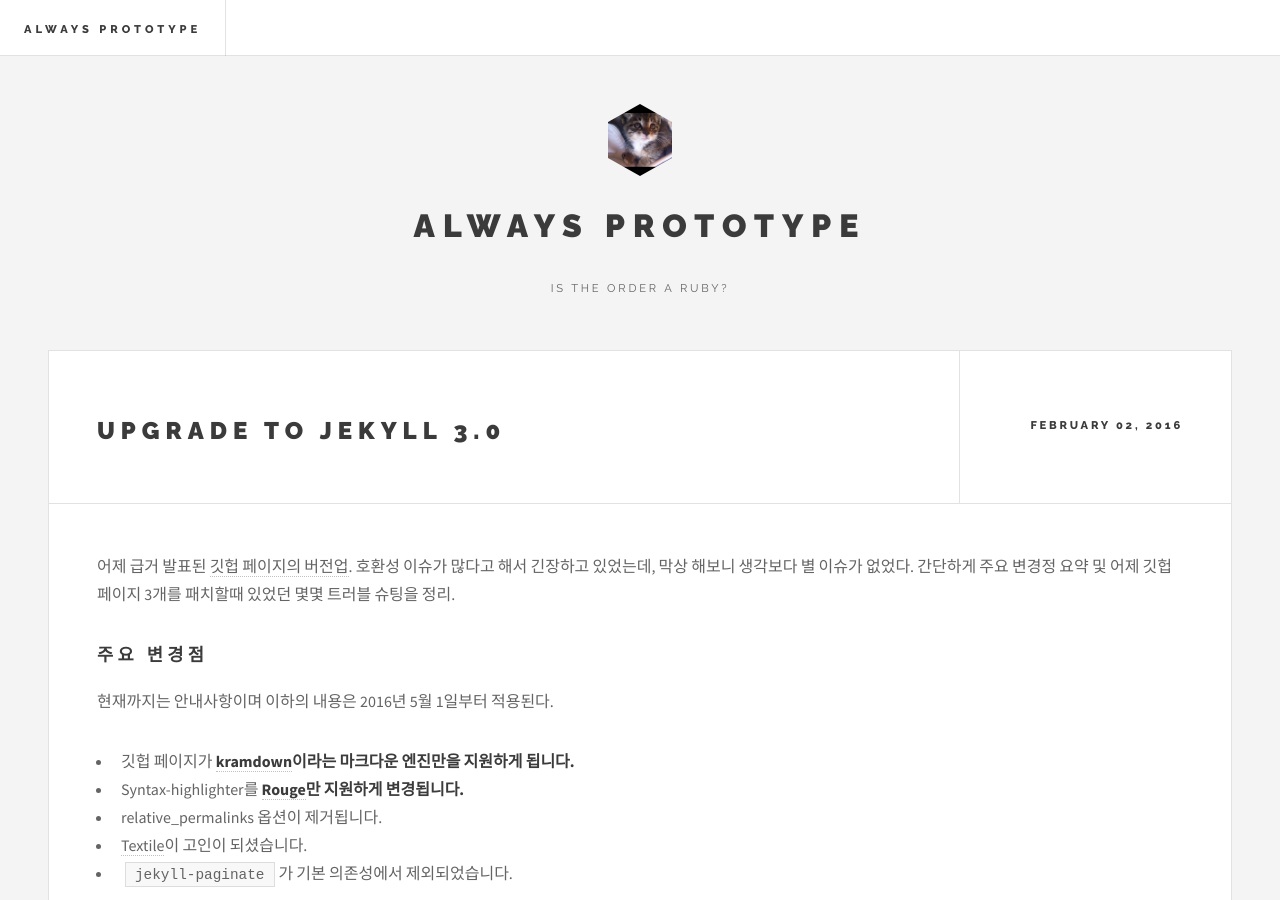
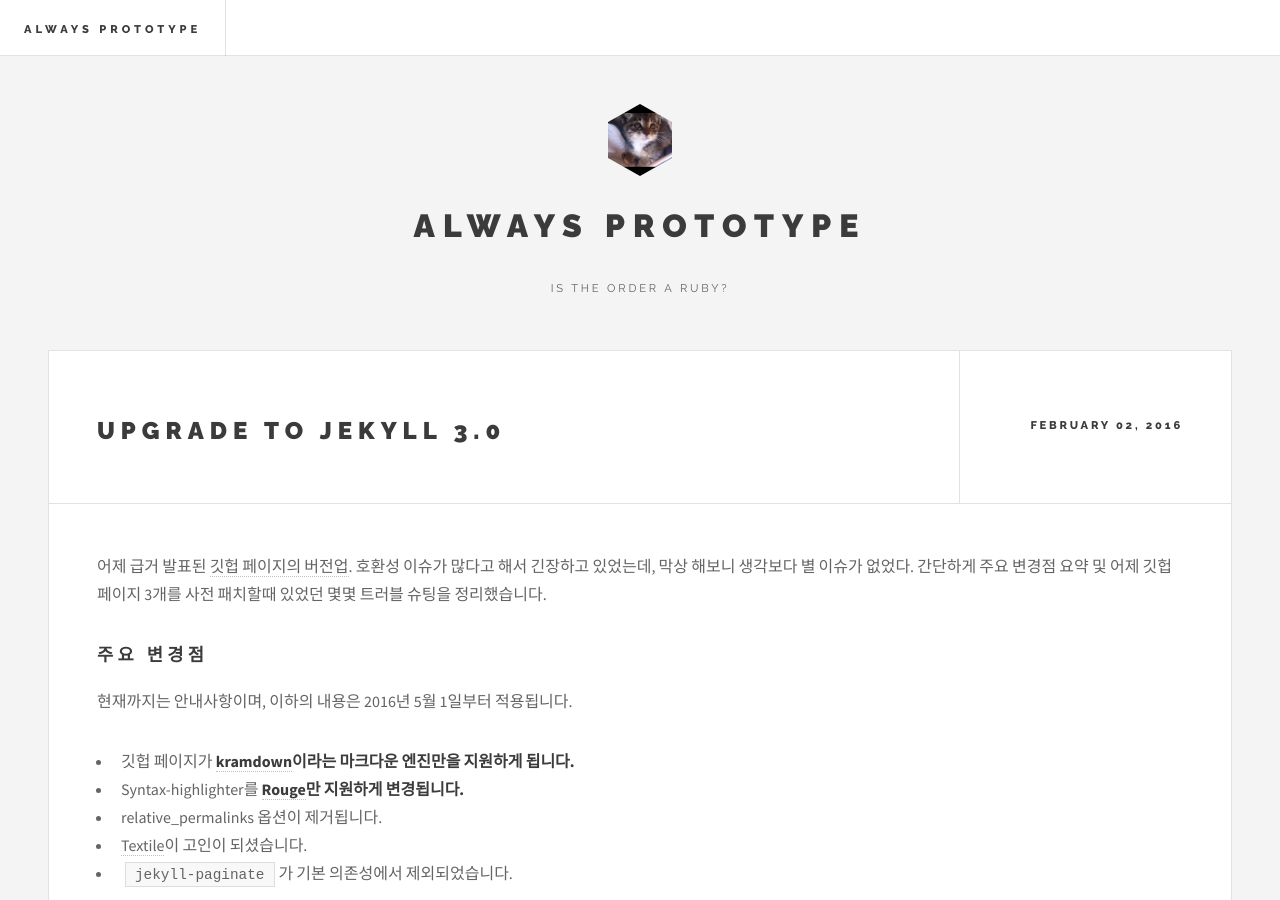
Before and after one commit to riseshia/archived-riseshia-github-io, a Jekyll site: the page built from _posts/2016-02-03-upgrade-to-jekyll-3-0.md, in a window 1280 px wide and 900 px high. Built offline with Jekyll 4.4.1, drawn with Linux system fonts in a browser that asks for light colours.

Commit message:
Build website

```diff
--- a/_posts/2016-02-03-upgrade-to-jekyll-3-0.md
+++ b/_posts/2016-02-03-upgrade-to-jekyll-3-0.md
@@ -5,11 +5,11 @@ date: 2016-02-02 23:30:17
 categories:
 ---
 
-어제 급거 발표된 [깃헙 페이지의 버전업](https://github.com/blog/2100-github-pages-now-faster-and-simpler-with-jekyll-3-0). 호환성 이슈가 많다고 해서 긴장하고 있었는데, 막상 해보니 생각보다 별 이슈가 없었다. 간단하게 주요 변경정 요약 및 어제 깃헙 페이지 3개를 패치할때 있었던 몇몇 트러블 슈팅을 정리.
+어제 급거 발표된 [깃헙 페이지의 버전업](https://github.com/blog/2100-github-pages-now-faster-and-simpler-with-jekyll-3-0). 호환성 이슈가 많다고 해서 긴장하고 있었는데, 막상 해보니 생각보다 별 이슈가 없었다. 간단하게 주요 변경점 요약 및 어제 깃헙 페이지 3개를 사전 패치할때 있었던 몇몇 트러블 슈팅을 정리했습니다.
 
 ## 주요 변경점
 
-현재까지는 안내사항이며 이하의 내용은 2016년 5월 1일부터 적용된다.
+현재까지는 안내사항이며, 이하의 내용은 2016년 5월 1일부터 적용됩니다.
 
 * 깃헙 페이지가 **[kramdown](http://kramdown.gettalong.org)이라는 마크다운 엔진만을 지원하게 됩니다.**
 * Syntax-highlighter를 **[Rouge](https://github.com/jneen/rouge)만 지원하게 변경됩니다.**
```
